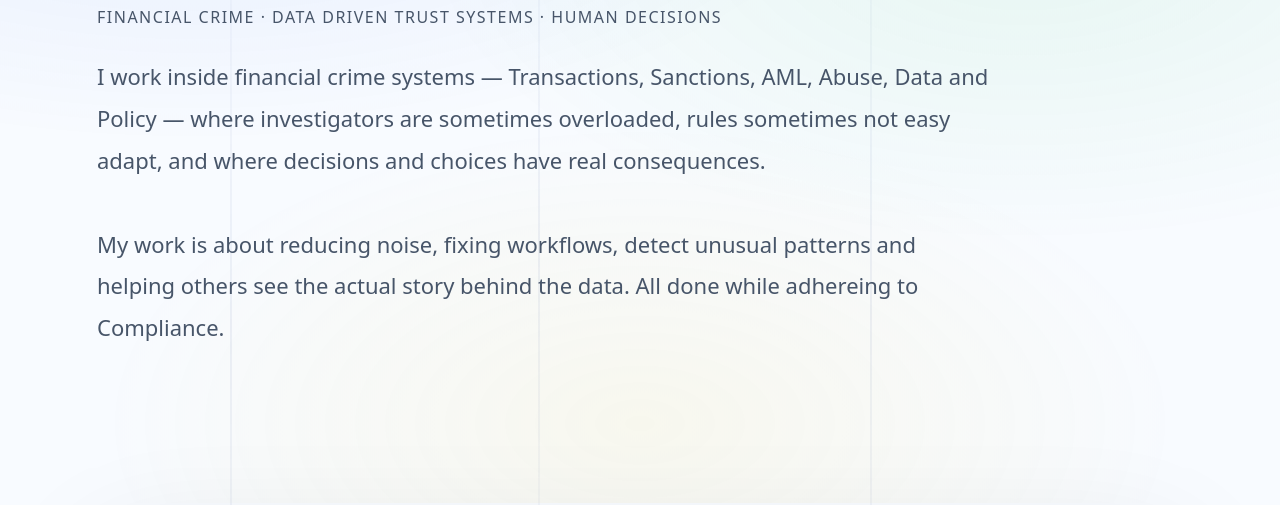
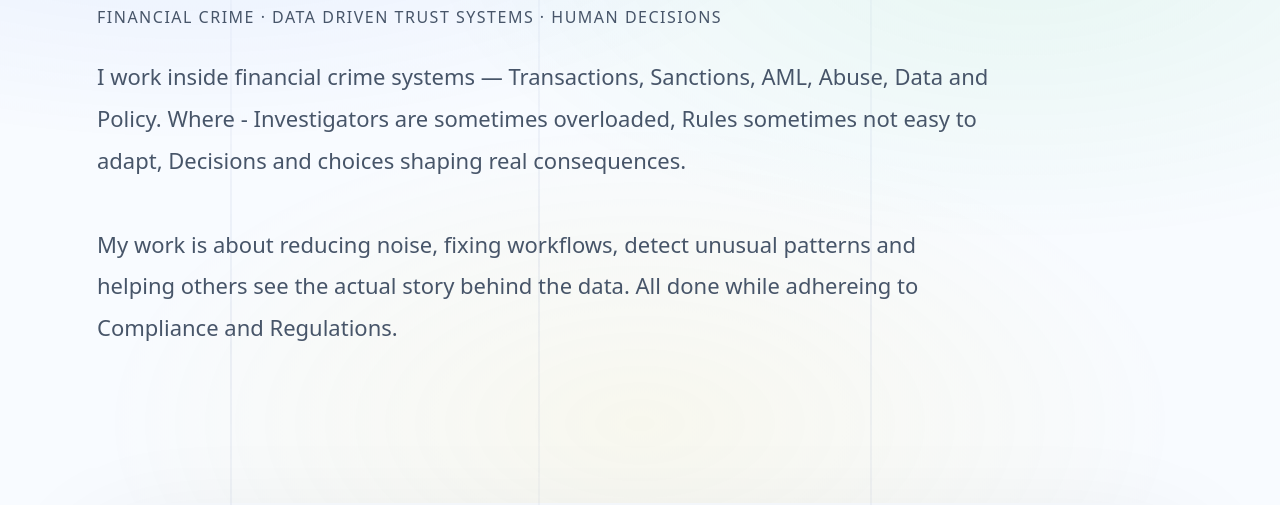
Before and after one commit to Srvnyk9/srvnyk9.github.io, a plain HTML site: page index.html in a window 1280 px wide. Shown: the part 295-800 px from the top of the page. Drawn offline with Linux system fonts and the light colour scheme.

Commit message:
Update content in index.html for clarity and detail
Refine the description of work in financial crime systems and enhance the section header for cases.

```diff
--- a/index.html
+++ b/index.html
@@ -255,11 +255,11 @@
     <h1>Sourav Nayak</h1>
     <div class="tagline">Financial Crime · Data Driven Trust Systems · Human Decisions</div>
     <p>
-      I work inside financial crime systems — Transactions, Sanctions, AML, Abuse, Data and Policy —
-      where investigators are sometimes overloaded, rules sometimes not easy adapt, and where decisions and choices have real consequences.
+      I work inside financial crime systems — Transactions, Sanctions, AML, Abuse, Data and Policy.
+      Where - Investigators are sometimes overloaded, Rules sometimes not easy to adapt, Decisions and choices shaping real consequences.
       <br><br>
       My work is about reducing noise, fixing workflows, detect unusual patterns and helping others see the actual story
-      behind the data. All done while adhereing to Compliance.
+      behind the data. All done while adhereing to Compliance and Regulations.
     </p>
   </section>
 
@@ -295,7 +295,7 @@
 
   <!-- CASES -->
   <section class="cases">
-    <h2>Real Work, Real Systems</h2>
+    <h2>Real Work, Real Systems, Real Problems I Solved....</h2>
     <div class="case-grid">
 
       <div class="case" onclick="toggle(this)">
```
